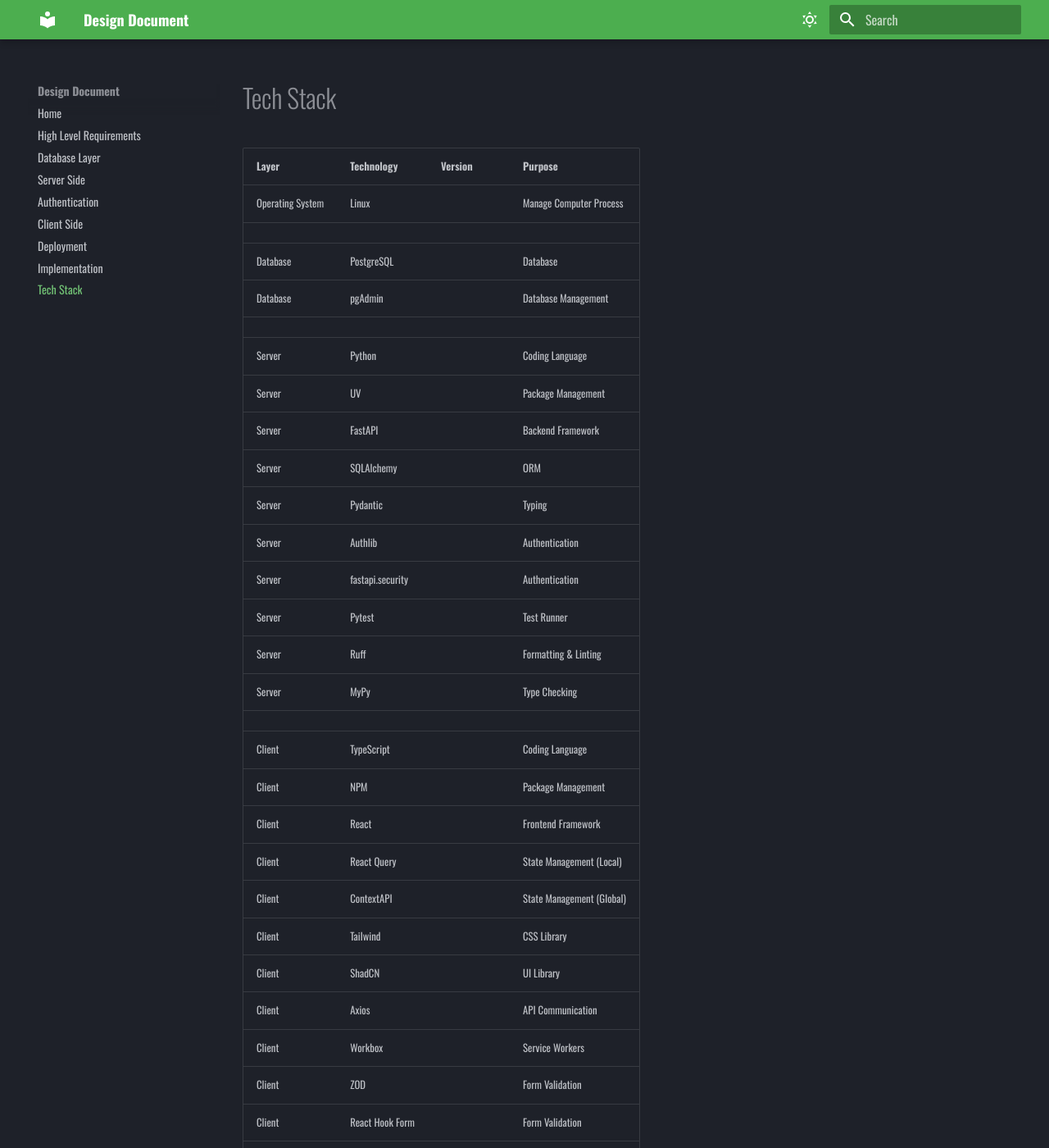
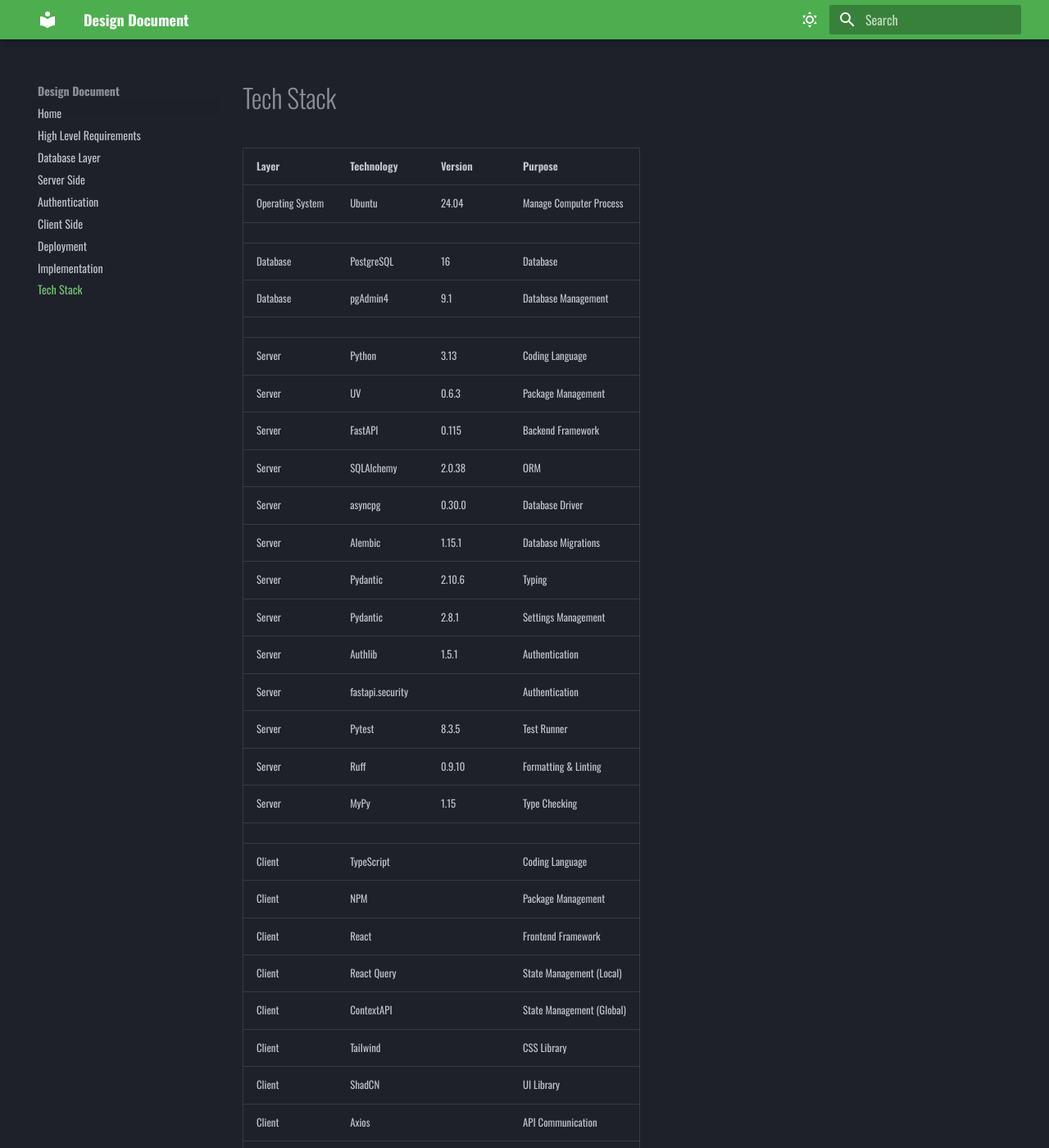
Before and after one commit to LewisCM14/allotment_design, an MkDocs documentation site: the page built from docs/tech_stack.md, in a window 1280 px wide and 1400 px high. Shown: the whole window at 82% size. Built offline with MkDocs 1.6.1 and Material for MkDocs 9.7.7, drawn with Linux system fonts in a browser that asks for light colours.

Commit message:
add folder structure layout to server side design and update tech stack with current versions for the backend

```diff
--- a/docs/tech_stack.md
+++ b/docs/tech_stack.md
@@ -2,21 +2,24 @@
 
 | Layer | Technology | Version | Purpose |
 | --- | --- | --- | --- |
-| Operating System | Linux | | Manage Computer Process |
+| Operating System | Ubuntu | 24.04 | Manage Computer Process |
 |||||
-| Database | PostgreSQL | | Database |
-| Database | pgAdmin | | Database Management |
+| Database | PostgreSQL | 16 | Database |
+| Database | pgAdmin4 | 9.1 | Database Management |
 |||||
-| Server | Python | | Coding Language |
-| Server | UV | | Package Management |
-| Server | FastAPI | | Backend Framework |
-| Server | SQLAlchemy | | ORM |
-| Server | Pydantic | | Typing |
-| Server | Authlib | | Authentication |
+| Server | Python | 3.13 | Coding Language |
+| Server | UV | 0.6.3 | Package Management |
+| Server | FastAPI | 0.115 | Backend Framework |
+| Server | SQLAlchemy | 2.0.38 | ORM |
+| Server | asyncpg | 0.30.0 | Database Driver |
+| Server | Alembic | 1.15.1 | Database Migrations |
+| Server | Pydantic | 2.10.6 | Typing |
+| Server | Pydantic | 2.8.1 | Settings Management |
+| Server | Authlib | 1.5.1 | Authentication |
 | Server | fastapi.security | | Authentication |
-| Server | Pytest | | Test Runner |
-| Server | Ruff | | Formatting & Linting |
-| Server | MyPy | | Type Checking |
+| Server | Pytest | 8.3.5 | Test Runner |
+| Server | Ruff | 0.9.10 | Formatting & Linting |
+| Server | MyPy | 1.15 | Type Checking |
 |||||
 | Client | TypeScript | | Coding Language |
 | Client | NPM | | Package Management |
```
Also changed, not shown: docs/client_side.md (+8 -8 lines), docs/server_side.md (+27 -0 lines).
